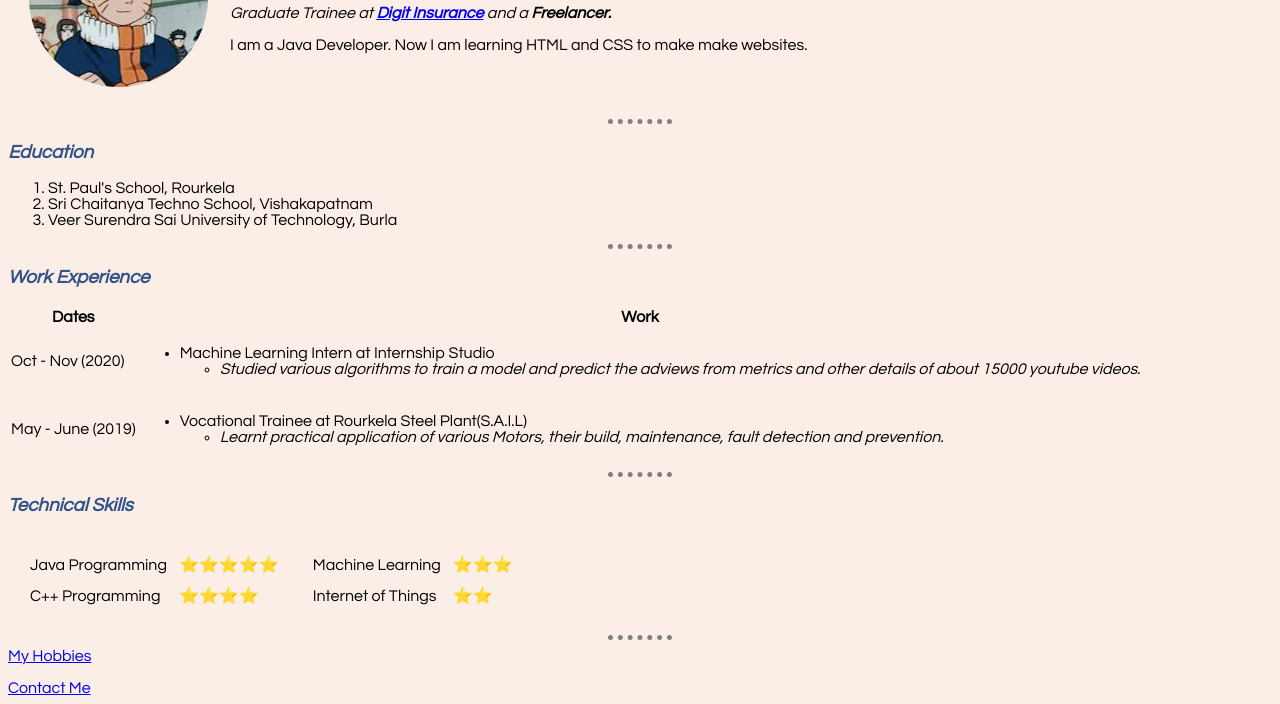
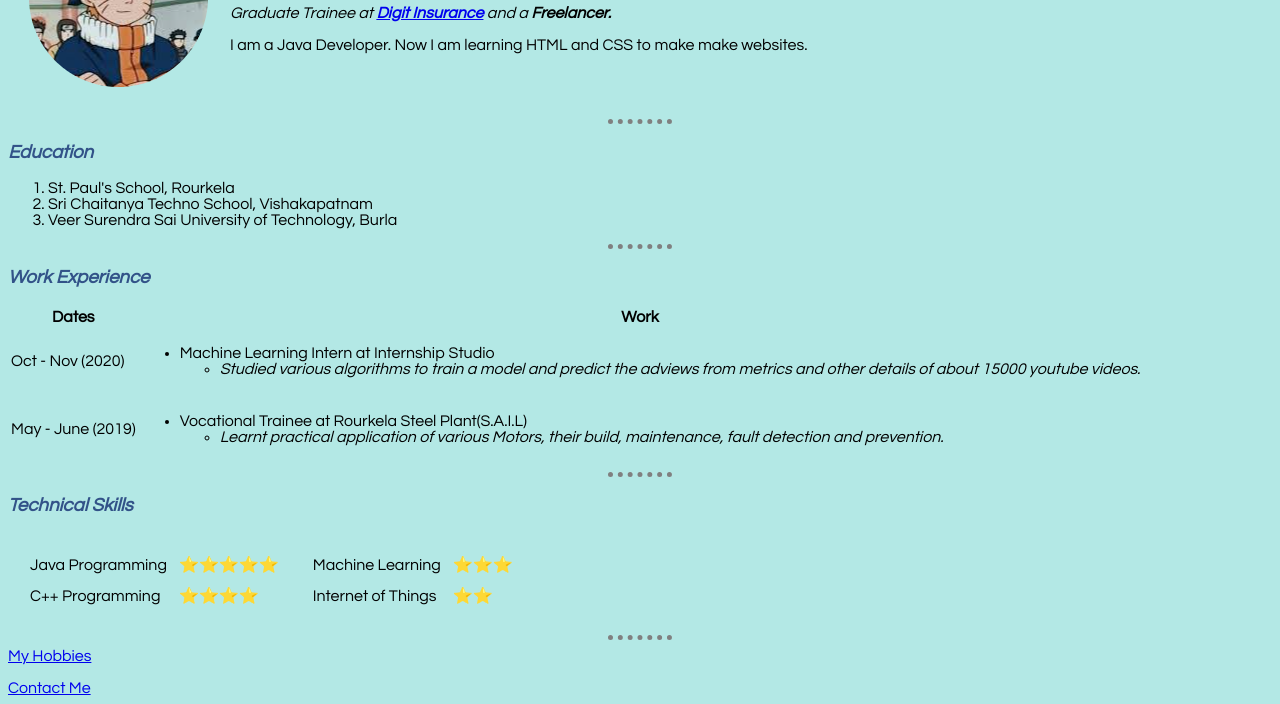
Before and after one commit to DineshKumarToppo1998/CV, a plain HTML site: page index.html in a window 1280 px wide. Shown: the part 121-825 px from the top of the page. Drawn offline with Linux system fonts and the light colour scheme.

Commit message:
background colour changed

```diff
--- a/css/styles.css
+++ b/css/styles.css
@@ -1,5 +1,5 @@
 body {
-  background-color: #FAEEE7;
+  background-color: #b3e8e5;
   font-family: century gothic;
 }
 
```
